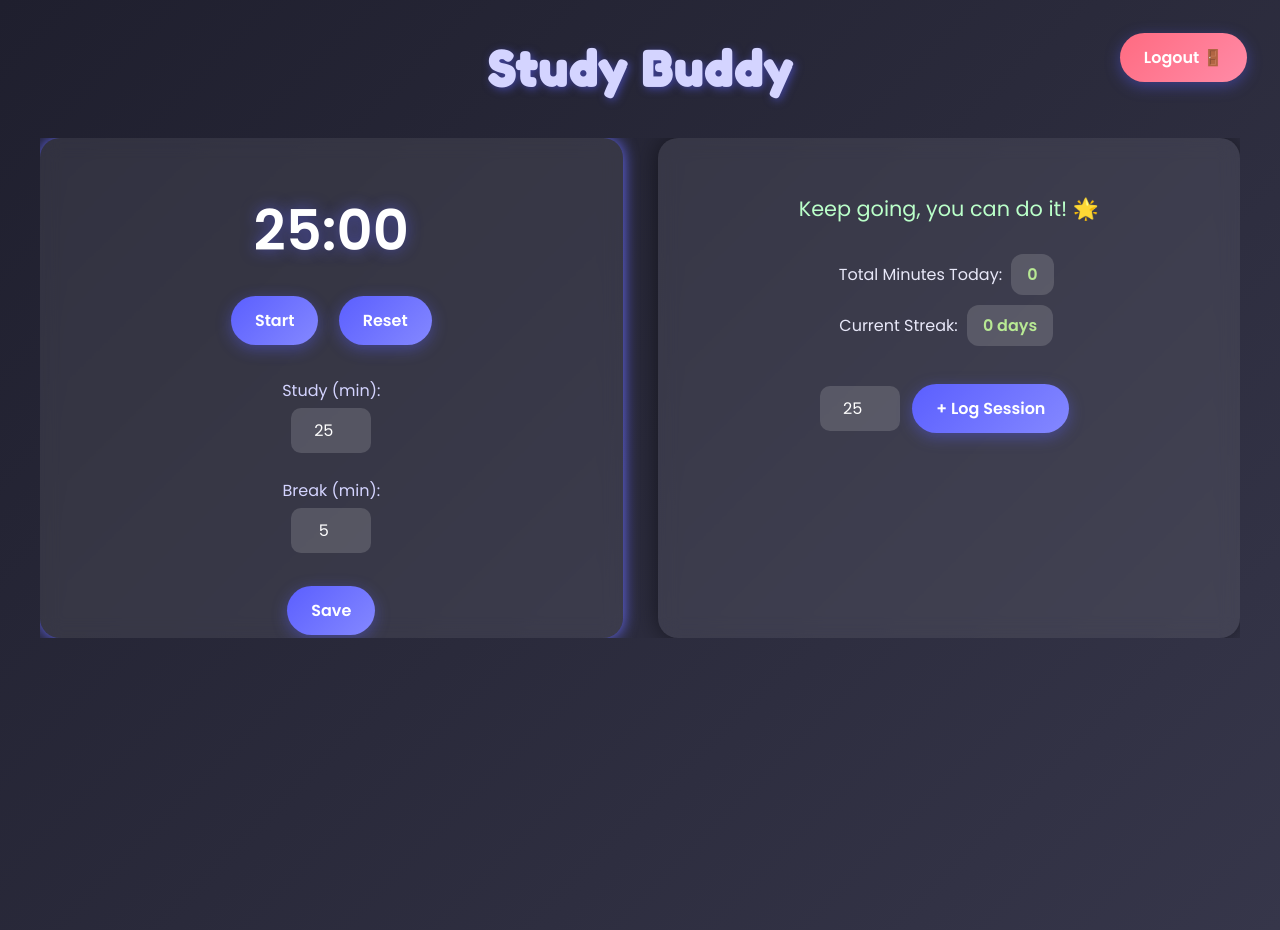
After one commit to FaheemaTamton/Study-Buddy, a Flask app: page / in a window 1280 px wide. The commit adds this page. Run offline with Flask 3, Linux system fonts and the light colour scheme; a user stored in the database is signed in; data comes from the database, SQL or seed files in the repository.

Commit message:
Update study buddy

```diff
--- /dev/null
+++ b/templates/index.html
@@ -0,0 +1,235 @@
+{% extends "base.html" %}
+{% block content %}
+<!DOCTYPE html>
+<html lang="en">
+<head>
+<meta charset="UTF-8">
+<title>Study Buddy Dashboard</title>
+
+<link href="https://fonts.googleapis.com/css2?family=Poppins:wght@400;600&family=Fredoka+One&display=swap" rel="stylesheet">
+
+<style>
+/* ===== General Reset ===== */
+* {
+    margin: 0;
+    padding: 0;
+    box-sizing: border-box;
+    font-family: "Poppins", sans-serif;
+}
+
+/* ===== Background & Layout ===== */
+body {
+    background: linear-gradient(135deg, #1f1f2e, #2a2a3b, #36364a);
+    color: #f5f5f5;
+    min-height: 100vh;
+    display: flex;
+    flex-direction: column;
+    align-items: center;
+    padding: 40px;
+}
+
+/* ===== Header ===== */
+.dashboard-heading {
+    font-family: 'Fredoka One', cursive;
+    font-size: 3rem;
+    color: #d4d4ff;
+    text-shadow: 2px 2px 8px rgba(91, 95, 255, 0.5);
+    margin-bottom: 40px;
+    letter-spacing: 1.2px;
+}
+
+/* ===== Logout Button ===== */
+.logout {
+    position: absolute;
+    top: 25px;
+    right: 25px;
+}
+.button.logout-btn {
+    background: linear-gradient(135deg, #ff6b81, #ff8ba7);
+}
+
+/* ===== Container Layout ===== */
+.container {
+    display: flex;
+    flex-wrap: wrap;
+    justify-content: center;
+    max-height: 80vh; /* 80% of viewport height */
+    overflow-y: auto;
+    gap: 35px;
+    width: 100%;
+    max-width: 800x;
+}
+
+/* ===== Cards ===== */
+.card {
+    background: rgba(255, 255, 255, 0.08);
+    backdrop-filter: blur(10px);
+    border-radius: 20px;
+    max-height: 500px; /* adjust this number */
+    overflow-y: auto;
+    padding: 35px;
+    flex: 1 1 45%;
+    min-width: 400px;
+    box-shadow: 0 0 25px rgba(0, 0, 0, 0.5);
+    text-align: center;
+    transition: transform 0.3s ease, box-shadow 0.3s ease;
+}
+
+.card:hover {
+    transform: translateY(-5px);
+    box-shadow: 0 0 35px rgba(91, 95, 255, 0.4);
+}
+
+/* ===== Timer Section ===== */
+.timer {
+    font-size: 3.5rem;
+    margin: 15px 0;
+    color: #ffffff;
+    font-weight: 700;
+    text-shadow: 0 0 15px rgba(91, 95, 255, 0.5);
+}
+
+/* ===== Buttons ===== */
+.button {
+    padding: 12px 24px;
+    border: none;
+    border-radius: 30px;
+    background: linear-gradient(135deg, #5b5fff, #8488ff);
+    color: #fff;
+    cursor: pointer;
+    font-weight: 600;
+    margin: 8px;
+    font-size: 1rem;
+    transition: 0.3s;
+    box-shadow: 0 4px 15px rgba(91, 95, 255, 0.4);
+}
+
+.button:hover {
+    transform: translateY(-3px);
+    background: linear-gradient(135deg, #7377ff, #a0a3ff);
+    box-shadow: 0 6px 20px rgba(91, 95, 255, 0.5);
+}
+
+/* ===== Settings Section ===== */
+.settings {
+    margin-top: 25px;
+}
+
+input[type="number"] {
+    width: 80px;
+    padding: 10px;
+    border: none;
+    border-radius: 10px;
+    background: rgba(255, 255, 255, 0.15);
+    color: #fff;
+    text-align: center;
+    font-size: 1rem;
+    margin-top: 5px;
+}
+
+label {
+    color: #d4d4ff;
+    font-size: 1rem;
+    margin-top: 10px;
+}
+
+/* ===== Stats Section ===== */
+.stats {
+    text-align: center;
+    margin-top: 25px;
+    color: #e8e8f9;
+}
+
+.badge {
+    display: inline-block;
+    background: rgba(255, 255, 255, 0.15);
+    padding: 8px 16px;
+    border-radius: 12px;
+    margin: 5px;
+    font-weight: 600;
+    color: #b8e994;
+}
+
+/* ===== Messages ===== */
+.message {
+    font-size: 1.3rem;
+    margin: 20px 0;
+    color: #baffc9;
+}
+
+/* ===== Footer ===== */
+footer {
+    margin-top: 50px;
+    color: #b3b3cc;
+    font-size: 0.9rem;
+    text-align: center;
+}
+
+/* ===== Glow Animation ===== */
+@keyframes glow {
+    0% { box-shadow: 0 0 10px #5b5fff; }
+    50% { box-shadow: 0 0 25px #8488ff; }
+    100% { box-shadow: 0 0 10px #5b5fff; }
+}
+
+.glow {
+    animation: glow 2s infinite alternate;
+}
+</style>
+</head>
+
+<body>
+
+<h1 class="dashboard-heading">Study Buddy</h1>
+
+<div class="logout">
+    <a href="{{ url_for('logout') }}"><button class="button logout-btn">Logout 🚪</button></a>
+</div>
+
+<div class="container">
+
+    <!-- Pomodoro Timer Card -->
+    <div class="card glow">
+        <div class="timer" id="timer">25:00</div>
+        <button class="button" onclick="startTimer()">Start</button>
+        <button class="button" onclick="resetTimer()">Reset</button>
+
+        <div class="settings">
+            <label>Study (min):</label><br>
+            <input type="number" id="studyDuration" value="25" min="1"><br><br>
+
+            <label>Break (min):</label><br>
+            <input type="number" id="breakDuration" value="5" min="1"><br><br>
+
+            <button class="button" onclick="saveSettings()">Save</button>
+        </div>
+
+        <br>
+        <a href="{{ url_for('history') }}"><button class="button">📖 View History</button></a>
+    </div>
+
+    <!-- Stats & Messages Card -->
+    <div class="card">
+        <div class="message">{{ message }}</div>
+
+        <div class="stats">
+            <div>Total Minutes Today: <span class="badge">{{ total_minutes }}</span></div>
+            <div>Current Streak: <span class="badge">{{ streak }} days</span></div>
+        </div>
+
+        <br>
+        <form action="{{ url_for('add_session') }}" method="post">
+            <input type="number" name="duration" value="25" min="1">
+            <button class="button">+ Log Session</button>
+        </form>
+    </div>
+</div>
+
+<script>
+
+<footer>
+    <p>✨ Designed for students who dream, study, and grow ✨</p>
+</footer>
+</body>
+</html>
+{% endblock %}
```
Also changed, not shown: templates/history.html (+36 -0 lines).
